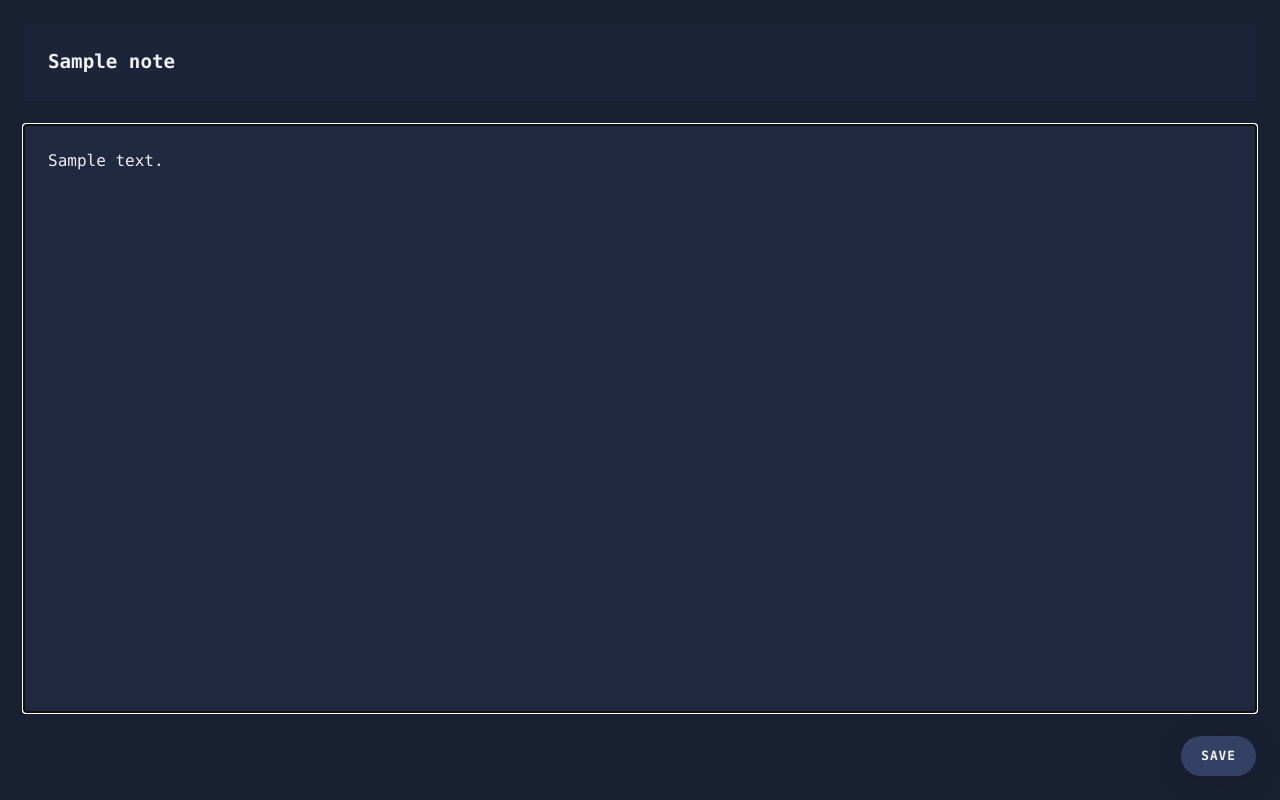
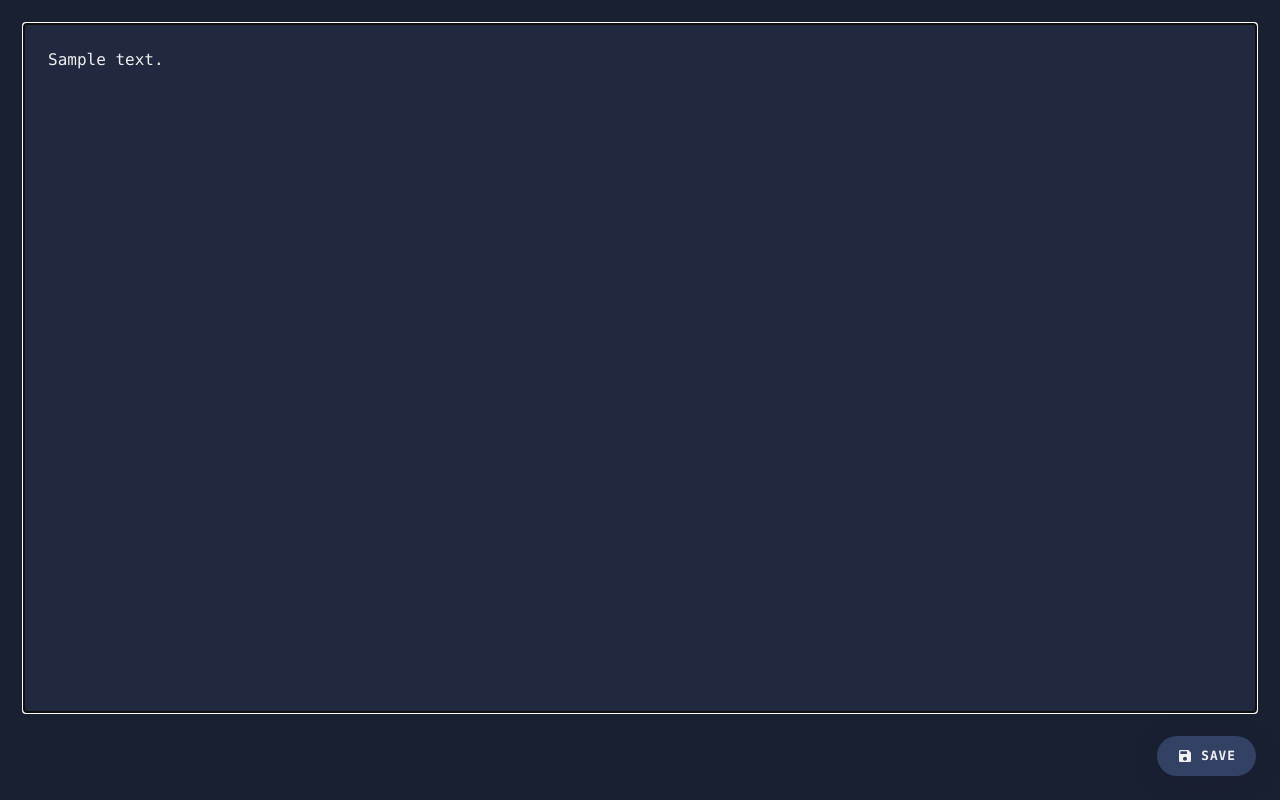
Before and after one commit to abdusco/notes, a FastAPI app: page /note/1/edit in a window 1280 px wide. Run offline with FastAPI, Linux system fonts and the light colour scheme; tables that the repository leaves empty hold one stand-in row (values such as "Sample post"); parts of the project's set-up code (start-up, migrations or seed data) failed here and were passed over.

Commit message:
Remove title field Add last accessed field Add button icons Add CTRL + S hotkey Refactor middlewares

```diff
--- a/app/__init__.py
+++ b/app/__init__.py
@@ -31,10 +31,9 @@ async def home(request: Request):
 
 @app.post('/note')
 async def note_create(*,
-                      title: str = Form(None),
                       body: str = Form(...),
                       db: database.Session = Depends(get_db)):
-    note = models.Note(title=title, body=body)
+    note = models.Note(body=body)
     db.add(note)
     db.commit()
     return RedirectResponse(f'/note/{note.id}')
@@ -43,6 +42,11 @@ async def note_create(*,
 @app.get('/note/{note_id}')
 async def note_view(request: Request, note_id: str, db: database.Session = Depends(get_db)):
     note = get_note(db, note_id)
+
+    note.touch()
+    db.add(note)
+    db.commit()
+
     return templates.TemplateResponse('note_view.html', context={
         'request': request,
         'note': note,
@@ -57,22 +61,25 @@ async def note_edit(request: Request, note_id: str, db: database.Session = Depen
 
 @app.post('/note/{note_id}')
 async def note_update(note_id: str,
-                      title: str = Form(None),
                       body: str = Form(...),
                       db: database.Session = Depends(get_db)):
     note = get_note(db, note_id)
-    note.title = title
+
     note.body = body
+    note.touch()
     db.add(note)
     db.commit()
+
     return RedirectResponse(f'/note/{note_id}')
 
 
 @app.post('/note/{note_id}/delete')
 async def note_delete(note_id: str, db: database.Session = Depends(get_db)):
     note = get_note(db, note_id)
+
     db.delete(note)
     db.commit()
+
     return RedirectResponse('/')
 
 
--- a/main.py
+++ b/main.py
@@ -53,7 +53,7 @@ def serve(**kwargs):
 @click.option('-f', '--force', is_flag=True, help='Force drop and recreate tables')
 def setup_db(force: bool):
     database.setup_db(force)
-    print('Done.')
+    print('Database set up successfully')
 
 
 if __name__ == '__main__':
--- a/requirements.txt
+++ b/requirements.txt
@@ -8,7 +8,7 @@ idna==2.8
 Jinja2==2.10.1
 MarkupSafe==1.1.1
 pydantic==0.26
-python-multipart==0.0.5
+python-multipart==0.0.4
 six==1.12.0
 SQLAlchemy==1.3.4
 starlette==0.12.0
--- /dev/null
+++ b/static/main.js
@@ -0,0 +1,28 @@
+const NotesApp = (function () {
+    const $ = (s) => document.querySelector(s);
+    const $$ = (s) => [].slice.call(document.querySelectorAll(s));
+
+    function saveHotkey() {
+        const saveBtn = $('[data-save]');
+        if (saveBtn === null) {
+            return;
+        }
+
+        // bind CTRL + S
+        window.addEventListener('keydown', (e) => {
+            if (e.ctrlKey && e.key === 's') {
+                e.preventDefault();
+                saveBtn.click();
+            }
+        });
+    }
+
+    return {
+        init() {
+            saveHotkey();
+            console.info('NotesApp loaded successfully');
+        }
+    }
+})();
+
+document.addEventListener('DOMContentLoaded', NotesApp.init);
--- a/static/style.css
+++ b/static/style.css
@@ -33,15 +33,15 @@ input, textarea {
   border: 0;
   display: block;
   transition: background-color 0.2s; }
-
   input:not(.filled), textarea:not(.filled) {
     background-color: #1c2439; }
-
   input:hover, input:focus, textarea:hover, textarea:focus {
     background-color: #202940; }
 
 .button {
-  display: inline-block;
+  display: inline-flex;
+  align-items: center;
+  justify-content: space-between;
   transition: background-color 0.2s;
   font-size: 0.8rem;
   line-height: 1rem;
@@ -57,21 +57,17 @@ input:hover, input:focus, textarea:hover, textarea:focus {
   cursor: pointer;
   background-color: #334165;
   color: #f0f0f0; }
-
   .button:hover, .button:focus {
     background-color: #3b4c76;
     outline: 0; }
-
   .button:active {
     background-color: #2a3654; }
 
 .button--red {
   background-color: #c9315b; }
-
   .button--red:hover, .button--red:focus {
     background-color: #d1426a;
     outline: 0; }
-
   .button--red:active {
     background-color: #b42c52; }
 
@@ -82,39 +78,38 @@ textarea {
   width: 100%;
   resize: none; }
 
-.layout {
+.note {
   min-height: 100vh;
   padding: var(--gap);
   display: grid;
   grid-gap: var(--gap);
   grid-template-columns: 1fr auto;
-  grid-template-rows: auto 1fr auto;
-  grid-template-areas: "title title" "body body" "options actions"; }
-
+  grid-template-rows: 1fr auto;
+  grid-template-areas: "body body" "options actions"; }
   @media (min-width: 1000px) {
-  .layout {
+    .note {
       --gap: 1.5rem; } }
 
-.layout__actions {
+.note__actions {
   grid-area: actions; }
 
-.layout__options {
+.note__options {
   grid-area: options; }
 
-.layout__title {
-  grid-area: title;
-  font-weight: bold;
-  font-size: 1.2rem;
-  margin: 0;
-  padding: var(--gap); }
-
-.layout__body {
+.note__body {
   grid-area: body;
   padding: var(--gap); }
 
 .actions__item {
-  display: inline-block; }
+  display: inline-flex; }
+
+.icon {
+  display: inline-block;
+  width: 1rem;
+  height: 1rem;
+  vertical-align: middle;
+  fill: #f0f0f0; }
+  .button .icon {
+    margin: 0 0.5rem 0 0; }
 
 /*# sourceMappingURL=style.css.map */
-
-/*# sourceMappingURL=style.css.map */
--- a/static/style.scss
+++ b/static/style.scss
@@ -57,7 +57,9 @@ input, textarea {
 }
 
 .button {
-  display: inline-block;
+  display: inline-flex;
+  align-items: center;
+  justify-content: space-between;
   transition: background-color 0.2s;
   font-size: 0.8rem;
   line-height: 1rem;
@@ -107,42 +109,46 @@ textarea {
   resize: none;
 }
 
-.layout {
+.note {
   min-height: 100vh;
   padding: var(--gap);
 
   display: grid;
   grid-gap: var(--gap);
   grid-template-columns: 1fr auto;
-  grid-template-rows: auto 1fr auto;
-  grid-template-areas: "title title" "body body" "options actions";
+  grid-template-rows: 1fr auto;
+  grid-template-areas: "body body" "options actions";
 
   @media (min-width: 1000px) {
     --gap: 1.5rem;
   }
 }
 
-.layout__actions {
+.note__actions {
   grid-area: actions;
 }
 
-.layout__options {
+.note__options {
   grid-area: options;
 }
 
-.layout__title {
-  grid-area: title;
-  font-weight: bold;
-  font-size: 1.2rem;
-  margin: 0;
-  padding: var(--gap);
-}
-
-.layout__body {
+.note__body {
   grid-area: body;
   padding: var(--gap);
 }
 
 .actions__item {
+  display: inline-flex;
+}
+
+.icon {
   display: inline-block;
+  width: 1rem;
+  height: 1rem;
+  vertical-align: middle;
+  fill: $c-white;
+
+  .button & {
+    margin: 0 0.5rem 0 0;
+  }
 }
--- a/templates/_base.html
+++ b/templates/_base.html
@@ -1,4 +1,4 @@
-{% set title = 'Note: %s' % note.title or note.id if note else 'Notes' %}
+{% set title = 'Notes' %}
 <!DOCTYPE html>
 <html lang="en">
 <head>
@@ -10,5 +10,7 @@
 <main>
     {% block content %}{% endblock %}
 </main>
+
+<script src="{{ url_for('static', path='main.js') }}"></script>
 </body>
 </html>
--- a/templates/partial/form.html
+++ b/templates/partial/form.html
@@ -1,23 +1,16 @@
 {% set action_url = '/note/%s' % note.id if note else url_for('note_create') %}
-<form action="{{ action_url }}" method="post" class="layout">
-    <input
-            type="text"
-            class="layout__title"
-            name="title"
-            placeholder="Title"
-            value="{{- note.title if note and note.title else '' -}}"
-            autocomplete="off"
-    >
+<form action="{{ action_url }}" method="post" class="note">
     <textarea
             name="body"
-            class="layout__body"
+            class="note__body"
             rows="10"
             placeholder="Note"
             autofocus
+            data-field-body
     >{{- note.body if note else '' -}}</textarea>
-    <div class="layout__options">
+    <div class="note__options">
     </div>
-    <div class="layout__actions">
-        <button class="button">Save</button>
+    <div class="note__actions">
+        <button class="button" data-save><svg class="icon"><use xlink:href="/static/icons.svg#icon-save"></use></svg> Save</button>
     </div>
 </form>
```
Also changed, not shown: app/middlewares.py (added, +20 -0 lines), app/models.py (+6 -2 lines), templates/note_view.html (+5 -8 lines), static/icons.svg (added), 2 other files. Lines whose indentation alone changed are shown as unchanged.
